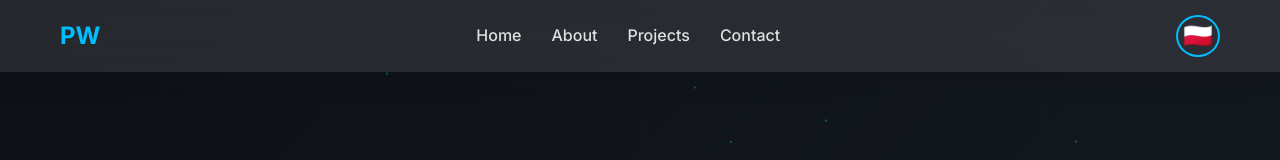
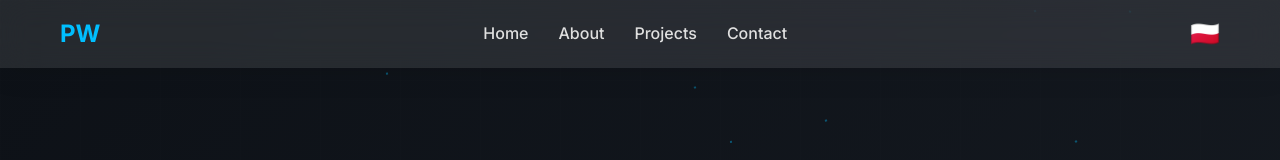
Before and after one commit to PawelWielga/dihor, a React (Vite) app: page / in a window 1280 px wide. Shown: the top 160 px of the page. Built offline with nearby package versions, Linux system fonts and the light colour scheme.

Commit message:
Revert wrong css styles

```diff
--- a/src/index.css
+++ b/src/index.css
@@ -107,20 +107,15 @@ html { scroll-behavior: smooth; }
 
         .lang-btn {
             background: none;
-            border: 2px solid var(--accent-cyan);
-            border-radius: 50%;
+            border: none;
             cursor: pointer;
             font-size: 1.5rem;
             color: var(--text-secondary);
             margin-left: 20px;
-            padding: 5px;
-            transition: all 0.3s ease;
         }
 
         .lang-btn:hover {
             color: var(--accent-cyan);
-            box-shadow: var(--glow);
-            transform: translateY(-2px);
         }
 
         .mobile-menu {
```
